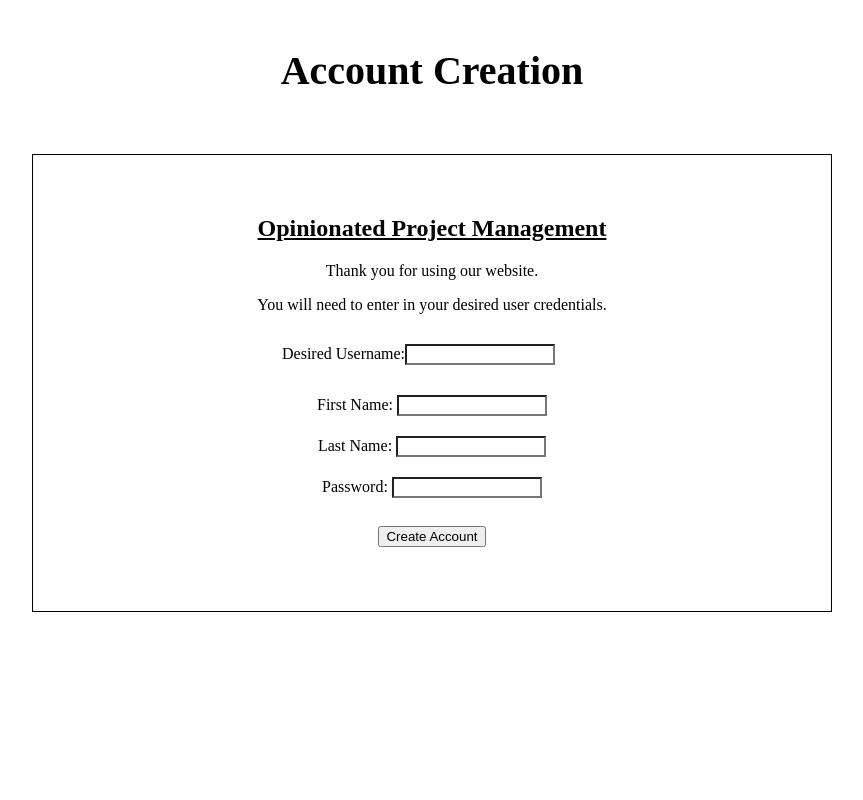
After one commit to itochr/467_ProjectManagementWebsite, a Flask app: page /account_creation in a window 1280 px wide. The commit adds this page. Shown: the whole page, without its empty margins (208-1071 px from the left). Run offline with Flask 2, Linux system fonts and the light colour scheme; some libraries are stand-ins or nearby versions.

Commit message:
Trying to make account creation page.
need to figure out the db.execute_query

```diff
--- a/capstone/app.py
+++ b/capstone/app.py
@@ -1,4 +1,6 @@
-from flask import Flask, render_template, json, jsonify
+from flask import Flask, render_template, json, jsonify, redirect
+from flask import request
+from flask_mysqldb import MySQL
 import os
 import database.db_connector as db
 
@@ -6,6 +8,7 @@ import database.db_connector as db
 
 app = Flask(__name__)
 db_connection = db.connect_to_database()
+mysql = MySQL(app)
 
 
 # Routes
@@ -31,6 +34,34 @@ def help():
 def projects():
     return render_template("projects.j2")
 
+@app.route('/account_creation', methods=['GET', 'POST'])
+def accountCreation():
+
+    if request.method == "POST":
+        # fire off i user presses Create Account
+        if request.form.get("Create_Account"):
+            # grab user form inputs
+            username = request.form["username"]
+            first_name = request.form["first_name"]
+            last_name = request.form["last_name"]
+            password = request.form["password"]
+            accountTeam = "TeamA"
+            accountRole = "Developer"
+
+
+            # account for null age AND homeworld
+            if username != "" and first_name != "" and last_name != "" and password != "":
+                # mySQL query to insert a new person into bsg_people with our form inputs
+                query = "INSERT INTO Accounts (accountUsername, accountFirstName, accountLastName, accountPassword, accountTeam, accountRole) VALUES (%s, %s, %s, %s, %s, %s)"
+                # cur = mysql.connection.cursor()
+                # cur.execute(query, (username, first_name, last_name, password, accountTeam, accountRole))
+                # mysql.connection.commit()
+                cursor = db.execute_query(db_connection=db_connection, query=query, query_params=(first_name, last_name, password, accountTeam, accountRole))
+                results = cursor.fetchall()
+                return render_template("accounts.j2", accounts = results)
+
+    return render_template("account_creation.j2")
+
 @app.route('/accounts', methods=['GET', 'POST'])
 def accountAdmin():
     query = "SELECT * FROM Accounts;"
@@ -40,7 +71,6 @@ def accountAdmin():
     # return results
     return render_template("accounts.j2", accounts = results)
 
-
 # Listener
 if __name__ == "__main__":
     port = int(os.environ.get('PORT', 9112))
--- /dev/null
+++ b/capstone/static/css/account_creation.css
@@ -0,0 +1,73 @@
+a {
+    text-decoration: none;
+}
+
+a:link, a:visited {
+    color: blue;
+}
+
+.nav {
+    background-color: #2b5d7d;
+}
+
+body {
+    margin: 0;
+    padding: 20px;
+    display: flex;
+    flex-direction: column;
+    align-items: center;
+}
+
+.account-creation-container {
+    width: 100%;
+    max-width: 800px;
+    border: 1px solid #000;
+    padding: 40px;
+    margin-top: 20px;
+    box-sizing: border-box;
+}
+
+h1 {
+    font-size: 2.5em;
+    margin-bottom: 40px;
+}
+
+.account-creation-content {
+    text-align: center;
+}
+
+.form {
+    display: flex;
+    justify-content: center;
+    align-items: center;
+    margin: 20px 0;
+}
+
+.input {
+    /* background-color: #b7e3ff; */
+    color: black;
+    padding: 10px 20px;
+    display: flex;
+    align-items: center;
+    min-width: 300px;
+}
+
+input[type="text"],
+
+input[type="password"] {
+    /* border: none;
+    border-bottom: 1px solid white; */
+    background: transparent;
+    color: black;
+    outline: none;
+    width: 150px;
+}
+
+.login-button {
+    background-color: #2b5d7d;
+    color: white;
+    border: none;
+    padding: 10px 40px;
+    cursor: pointer;
+    margin-top: 20px;
+}
--- /dev/null
+++ b/capstone/templates/account_creation.j2
@@ -0,0 +1,49 @@
+<html>
+<head>
+    <title>Create Account</title>
+    <link rel="stylesheet" href="{{ url_for('static', filename='css/account_creation.css') }}">
+</head>
+<body>
+    <h1>Account Creation</h1>
+    <div class="account-creation-container">
+        <div class="account-creation-content">
+            <h2><u>Opinionated Project Management</u></h2>
+
+            <p>Thank you for using our website.</p>
+            <p>You will need to enter in your desired user credentials.</p>
+
+            <form action="/main" method="POST">
+                <div class="form">
+                    <div class="input">
+                        <label>Desired Username:</label>
+                        <input type="text" name="username">
+                    </div>
+                </div>
+
+                <div class="form">
+                    <div class="first_name">
+                        <label>First Name:</label>
+                        <input type="text" name="first_name">
+                    </div>
+                </div>
+
+                <div class="form">
+                    <div class="last_name">
+                        <label>Last Name:</label>
+                        <input type="text" name="last_name">
+                    </div>
+                </div>
+
+                <div class="form">
+                    <div class="password">
+                        <label>Password:</label>
+                        <input type="text" name="password">
+                    </div>
+                </div>
+
+                <input type="submit" value="Create Account" name="Create_Account" class="btn btn-primary" style="margin:.5rem;">
+            </form>
+        </div>
+    </div>
+</body>
+</html>
--- a/capstone/templates/login.j2
+++ b/capstone/templates/login.j2
@@ -27,6 +27,7 @@
                 </div>
 
                 <button type="submit" class="login-button">Login</button>
+                <a href="{{ url_for('accountCreation') }}" button type = "submit" class="nav-button">Create Account</a>
             </form>
         </div>
     </div>
```
